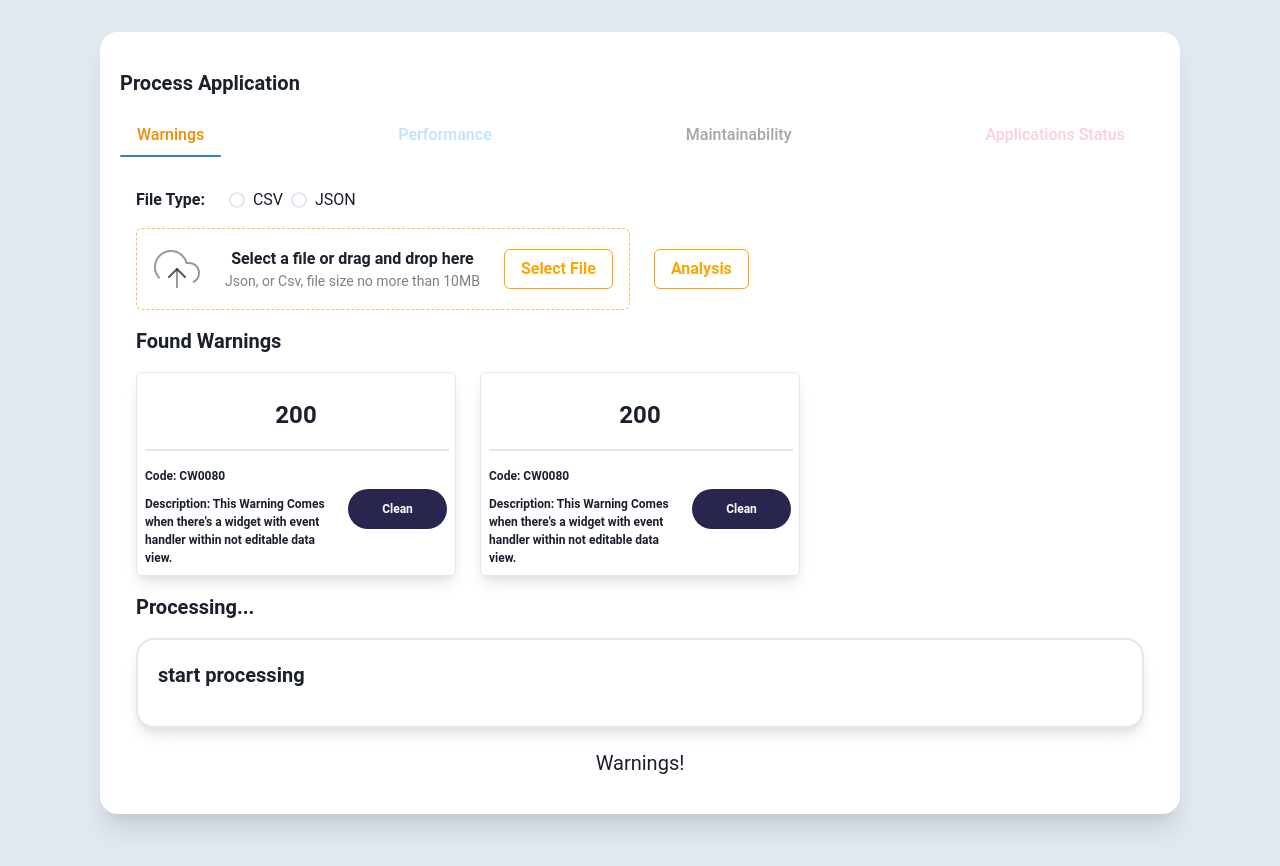
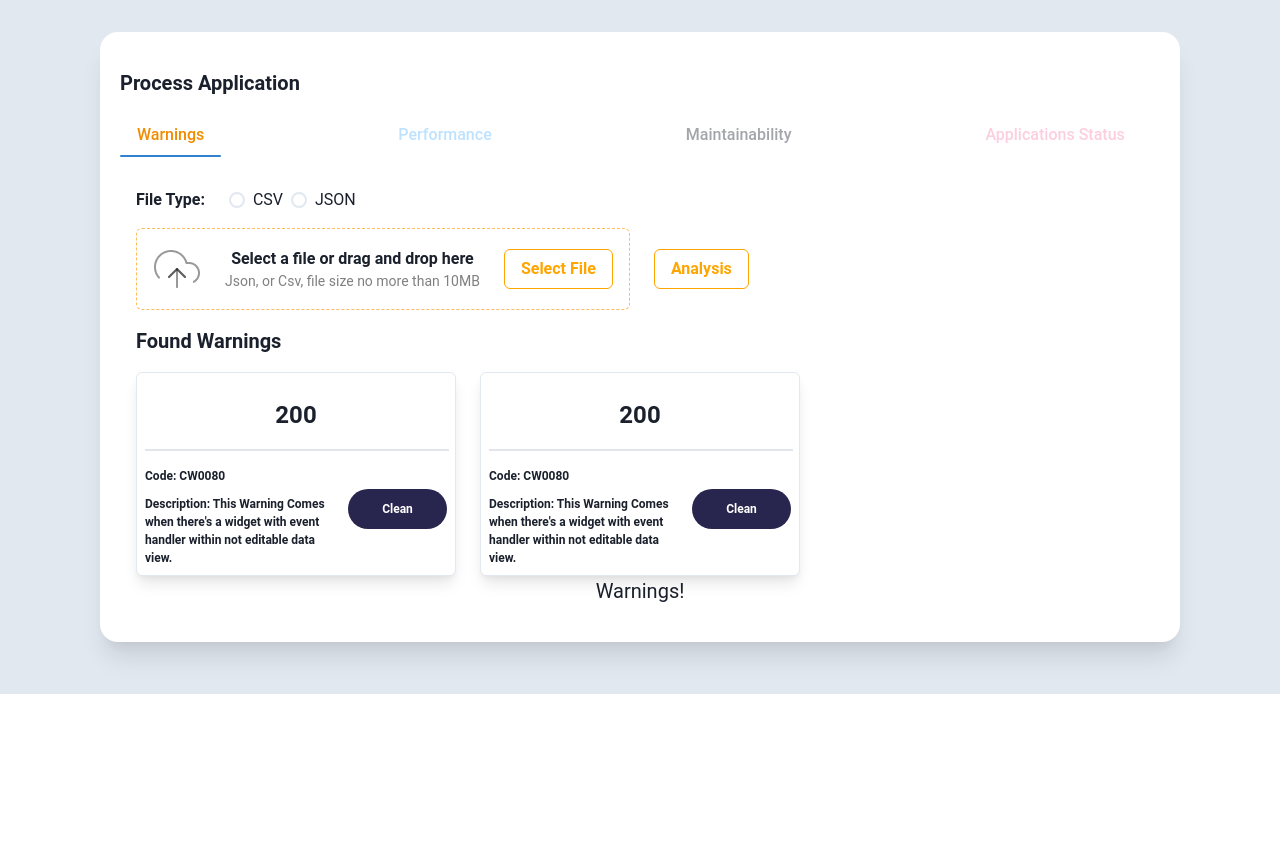
Before and after one commit to Hasan-droid/Polaris_SDK_FE_React, a React (Vite) app: page / in a window 1280 px wide. After the commit the page ends 800 px from the top, so only its background shows below. Built offline with nearby package versions, Linux system fonts and the light colour scheme.

Commit message:
show the current progress as strings

```diff
--- a/src/components/ProcessApplication.tsx
+++ b/src/components/ProcessApplication.tsx
@@ -32,6 +32,8 @@ interface EventSourceError extends Event {
 function ProcessApplication() {
   const [activeIndex, setActiveIndex] = useState(0);
   const [itemClicked, setItemClicked] = useState(false);
+  const [showStepper, setShowStepper] = useState(false);
+  const [currentStep, setCurrentStep] = useState("");
 
   const setupEventSourceConnection = async (token: string) => {
     try {
@@ -46,6 +48,15 @@ function ProcessApplication() {
       };
       eventSource.onmessage = (event) => {
         console.log("event", event);
+        const eventType = event.data.split(":")[1];
+        if (eventType === "info") {
+          const eventData = event.data.split(":")[3];
+          console.log("eventData", eventData);
+          setCurrentStep(eventData);
+        } else {
+          //received error event
+          console.log("Error Event", event.data);
+        }
       };
       eventSource.onerror = (error) => {
         const eventError = error as EventSourceError;
@@ -64,6 +75,8 @@ function ProcessApplication() {
 
   const handleClick = async () => {
     // setItemClicked(true);
+    setCurrentStep("verifying user");
+    setShowStepper(true);
     const bodyData = {
       pat: "7Tsbdz362meSQVE8YzfKp3FaL4XHNgappmih8KSXWxXHi9h2AfsCvLSY537WwTJAFqJ1WPzMXXXjLQfmLLjC6f2wrEvpDrVzkZkV",
       appId: "163b0cee-8f29-452a-84d1-8b986db9fcde",
@@ -78,6 +91,7 @@ function ProcessApplication() {
       });
       if (serverResponse.status === 200) {
         console.log("Data Posted Successfully", serverResponse.data);
+        setCurrentStep("user verified");
         setupEventSourceConnection(serverResponse.data.token);
       }
     } catch (err) {
@@ -163,10 +177,14 @@ function ProcessApplication() {
                 <WarningsCard itemClicked={itemClicked} handleClick={handleClick} />
                 <WarningsCard itemClicked={itemClicked} handleClick={handleClick} />
               </Grid>
-              <Text fontSize={"xl"} fontWeight="bold" textAlign="left" mb={"4"} mt={"4"}>
-                Processing...
-              </Text>
-              <Stepper currentStep="start processing" />
+              {showStepper && (
+                <>
+                  <Text fontSize={"xl"} fontWeight="bold" textAlign="left" mb={"4"} mt={"4"}>
+                    Processing...
+                  </Text>
+                  <Stepper currentStep={currentStep} />
+                </>
+              )}
               <p>Warnings!</p>
             </TabPanel>
             <TabPanel>
--- a/src/components/Stepper.tsx
+++ b/src/components/Stepper.tsx
@@ -1,13 +1,30 @@
+import { useState, useEffect } from "react";
 import { Text, Box } from "@chakra-ui/react";
 
 function Stepper({ currentStep }: { currentStep: string }) {
+  const [steps, setSteps] = useState<string[]>([]);
+  useEffect(() => {
+    setSteps((prevSteps) => [...prevSteps, currentStep]);
+  }, [currentStep]);
+
   return (
     <>
-      <Box border={"2px"} borderColor="gray.200" borderRadius={18} p={5} mb={5} boxShadow="lg" background="white">
-        <Text fontSize={"xl"} fontWeight="bold" textAlign="left" mb={"4"}>
-          {currentStep}
-        </Text>
-      </Box>
+      {steps.map((step, index) => (
+        <Box
+          key={index}
+          border={"2px"}
+          borderColor="gray.200"
+          borderRadius={18}
+          p={5}
+          mb={5}
+          boxShadow="lg"
+          background="white"
+        >
+          <Text fontSize={"xl"} fontWeight="bold" textAlign="left" mb={"4"}>
+            {step}
+          </Text>
+        </Box>
+      ))}
     </>
   );
 }
```
